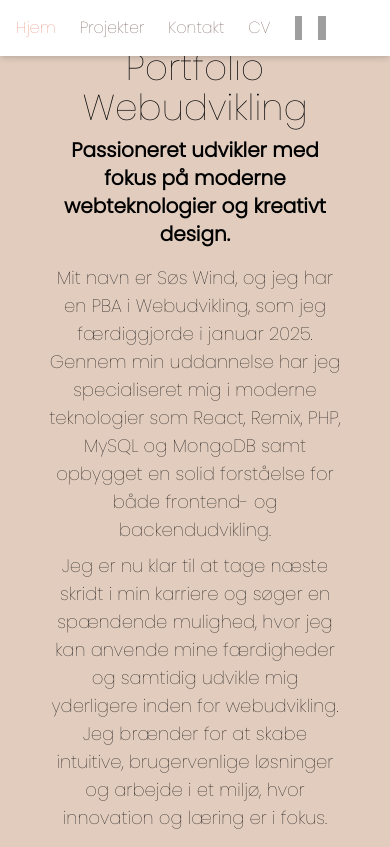
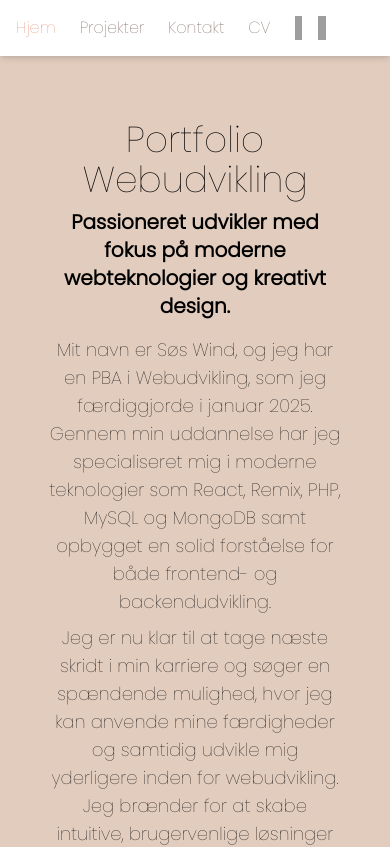
Before and after one commit to soswind/my-portfolio, a React (Vite) app: page / in a window 390 px wide. Shown: the top 847 px of the page. Built offline with nearby package versions, Linux system fonts and the light colour scheme; grey boxes are pictures that could not be loaded.

Commit message:
Mobilefirst frontpage

```diff
--- a/package.json
+++ b/package.json
@@ -8,7 +8,7 @@
     "build": "vite build",
     "lint": "eslint .",
     "preview": "vite preview",
-    "start": "node server.js"
+    "start": "vite"
   },
   "dependencies": {
     "framer-motion": "^12.4.7",
--- a/src/pages/Home.jsx
+++ b/src/pages/Home.jsx
@@ -14,7 +14,7 @@ const Home = () => {
         </div>
 
         {/* Tekst-sektion */}
-        <div className="w-full lg:w-1/2 text-center lg:text-left p-6 lg:pl-10">
+        <div className="w-full lg:w-1/2 text-center lg:text-left p-6 pt-24 lg:pl-10">
           <h1 className="text-4xl text-black">Portfolio Webudvikling</h1>
           <p className="mt-2 text-xl text-black font-semibold">
             Passioneret udvikler med fokus på moderne webteknologier og kreativt design.
```
